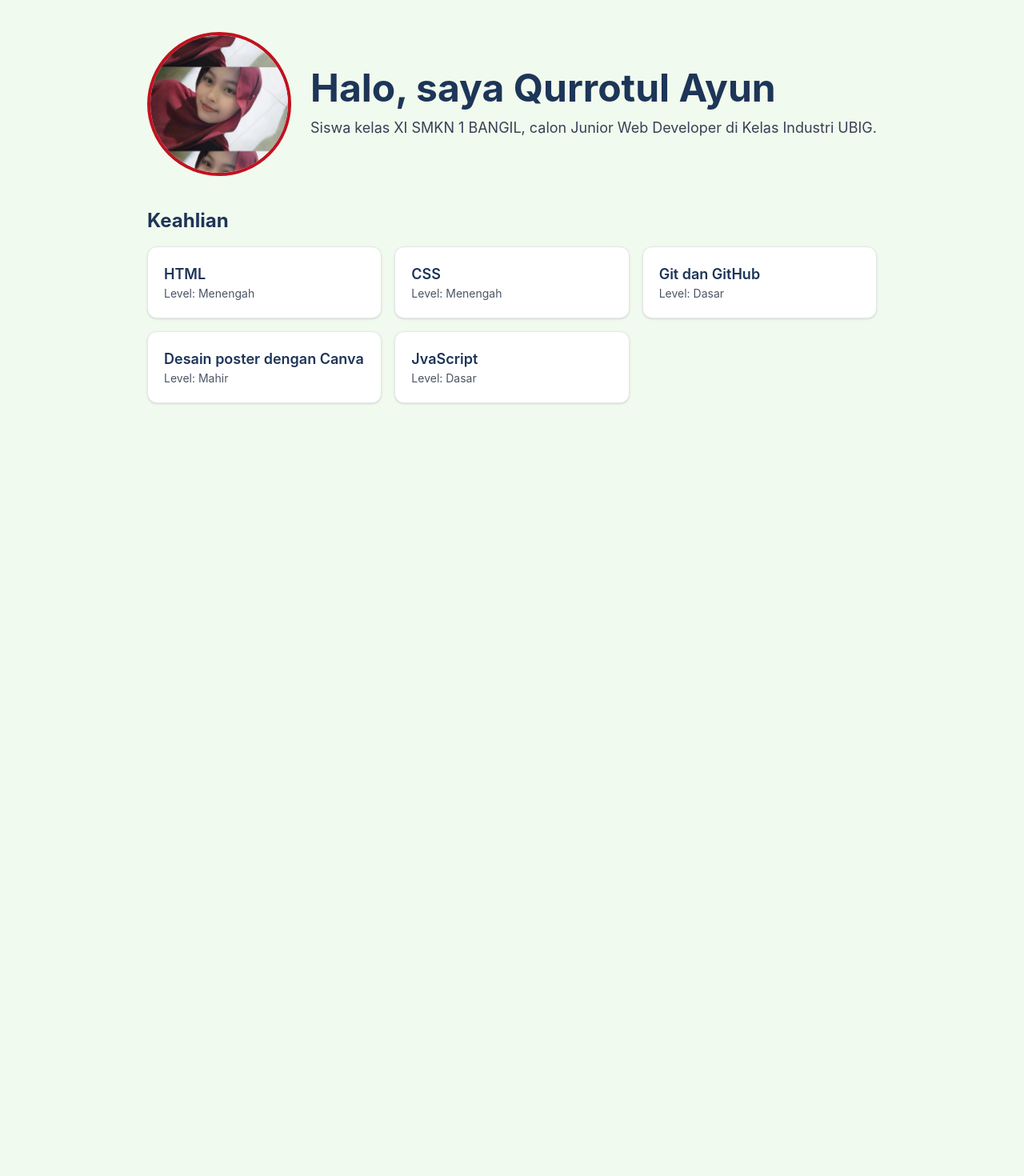
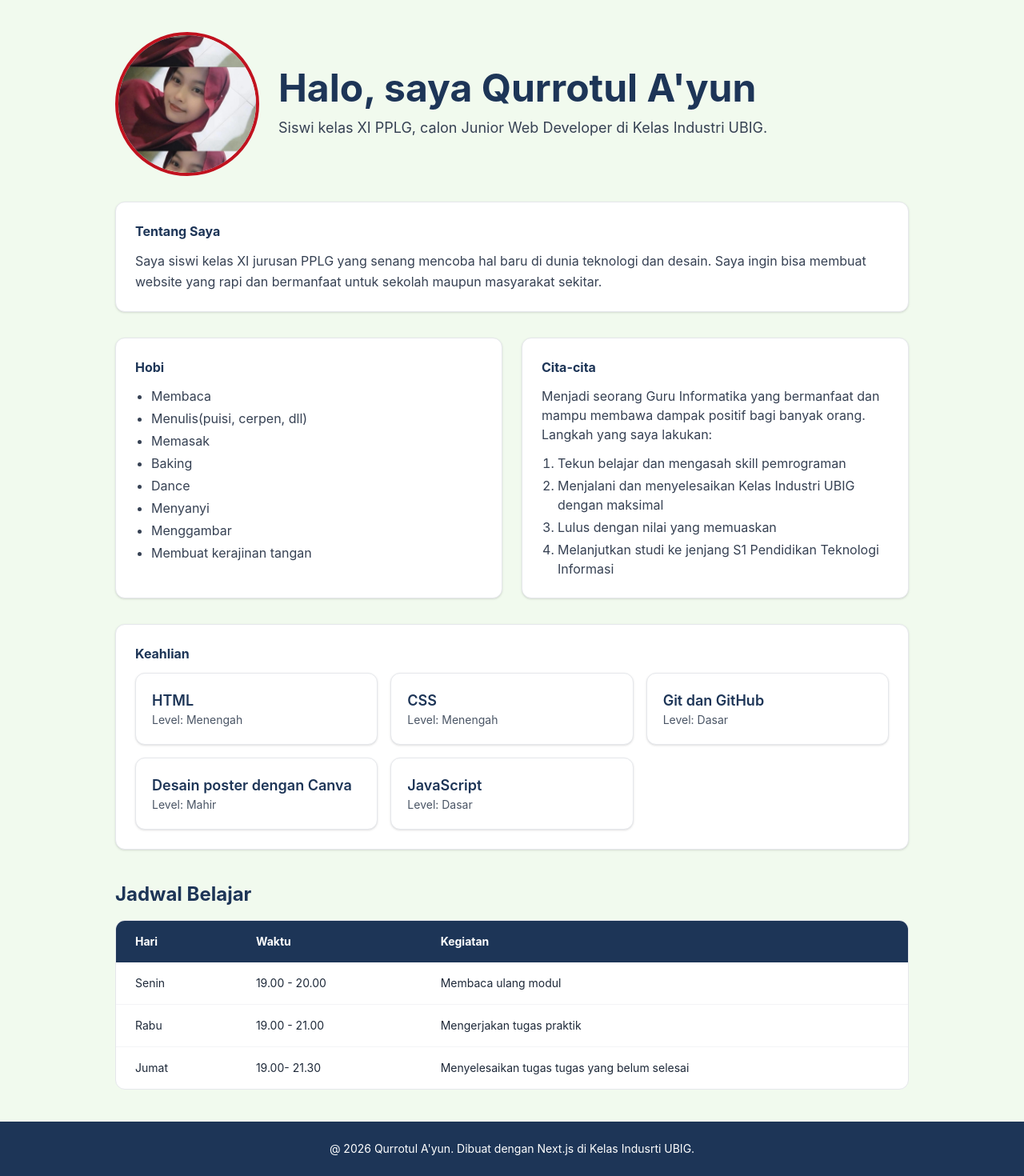
Before and after one commit to ayunqurrotul57-glitch/portofolio-next, a Next.js app: page / in a window 1280 px wide. Shown: the whole page at 80% size. Before the commit the page ends 800 px from the top, so only its background shows below. Built offline with nearby package versions, Linux system fonts and the light colour scheme.

Commit message:
feat: pindahkan isi beranda portofolio ke next.js

```diff
--- a/src/app/layout.js
+++ b/src/app/layout.js
@@ -1,5 +1,6 @@
 import { Geist, Geist_Mono } from "next/font/google";
 import "./globals.css";
+import Footer from "@/components/Footer";
 
 const geistSans = Geist({
   variable: "--font-geist-sans",
@@ -22,7 +23,12 @@ export default function RootLayout({ children }) {
       lang="en"
       className={`${geistSans.variable} ${geistMono.variable} h-full antialiased`}
     >
-      <body className="min-h-full flex flex-col bg-latar text-gray">{children}</body>
+      <body className="flex min-h-full flex-col bg-latar text-gray-800">
+        <div className="flex-grow">
+          {children}
+        </div>
+        <Footer />
+      </body>
     </html>
   );
 }
--- a/src/app/page.js
+++ b/src/app/page.js
@@ -1,31 +1,98 @@
 import Hero from "@/components/Hero";
+import Kartu from "@/components/kartu";
 import SkillCard from "@/components/SkillCard";
 
 const skills = [
   { nama: "HTML", level: "Menengah" },
-  { nama: "CSS", level: "Menengah"},
-  { nama: "Git dan GitHub", level: "Dasar"},
-  { nama: "Desain poster dengan Canva", level: "Mahir"},
-  { nama: "JvaScript", level: "Dasar"},
+  { nama: "CSS", level: "Menengah" },
+  { nama: "Git dan GitHub", level: "Dasar" },
+  { nama: "Desain poster dengan Canva", level: "Mahir" },
+  { nama: "JavaScript", level: "Dasar" },
+];
+
+const jadwalBelajar = [
+  { hari: "Senin", waktu: "19.00 - 20.00", kegiatan: "Membaca ulang modul" },
+  { hari: "Rabu", waktu: "19.00 - 21.00", kegiatan: "Mengerjakan tugas praktik" },
+  { hari: "Jumat", waktu: "19.00- 21.30", kegiatan: "Menyelesaikan tugas tugas yang belum selesai"},
 ];
 
 export default function Home() {
   return (
-    <main className="mx-auto max-w-5xl px-4 py-10">
+    <main className="mx-auto max-w-5xl space-y-8 px-4 py-10">
+      {/* Bagian Atas (Foto & Nama) */}
       <Hero
-      nama="Qurrotul Ayun"
-      tagline="Siswa kelas XI SMKN 1 BANGIL, calon Junior Web Developer di Kelas Industri UBIG."
+        nama="Qurrotul A'yun"
+        tagline="Siswi kelas XI PPLG, calon Junior Web Developer di Kelas Industri UBIG."
       />
 
-      <section className="mt-10">
-        <h2 className="mb-4 text-2xl font-bold text-utama">Keahlian</h2>
-        <div className="grid gap-4 md: grid-cols-3">
+      {/* Bagian Tentang Saya */}
+      <Kartu judul="Tentang Saya">
+        <p className="leading-relaxed text-gray-700">
+          Saya siswi kelas XI jurusan PPLG yang senang mencoba hal baru di dunia teknologi dan desain.
+          Saya ingin bisa membuat website yang rapi dan bermanfaat untuk sekolah maupun masyarakat sekitar.
+        </p>
+      </Kartu>
+
+      {/* Bagian Hobi & Cita-cita (2 Kolom Berdampingan) */}
+      <div className="grid gap-6 md:grid-cols-2">
+        <Kartu judul="Hobi">
+          <ul className="list-disc space-y-1 pl-5 text-gray-700">
+            <li>Membaca</li>
+            <li>Menulis(puisi, cerpen, dll)</li>
+            <li>Memasak</li>
+            <li>Baking</li>
+            <li>Dance</li>
+            <li>Menyanyi</li>
+            <li>Menggambar</li>
+            <li>Membuat kerajinan tangan</li>
+          </ul>
+        </Kartu>
+
+        <Kartu judul="Cita-cita">
+  <p className="mb-3 text-gray-700">
+    Menjadi seorang Guru Informatika yang bermanfaat dan mampu membawa dampak positif bagi banyak orang. Langkah yang saya lakukan:
+  </p>
+  <ol className="list-decimal space-y-1 pl-5 text-gray-700">
+    <li>Tekun belajar dan mengasah skill pemrograman</li>
+    <li>Menjalani dan menyelesaikan Kelas Industri UBIG dengan maksimal</li>
+    <li>Lulus dengan nilai yang memuaskan</li>
+    <li>Melanjutkan studi ke jenjang S1 Pendidikan Teknologi Informasi</li>
+  </ol>
+</Kartu>
+      </div>
+
+      {/* Bagian Keahlian (Dibungkus komponen Kartu agar seragam dengan Gambar 6.17) */}
+      <Kartu judul="Keahlian">
+        <div className="grid gap-4 md:grid-cols-3">
           {skills.map((skill) => (
-            <SkillCard key={skill.nama} nama={skill.nama}
-            level={skill.level}/>
+            <SkillCard key={skill.nama} nama={skill.nama} level={skill.level} />
           ))}
         </div>
-      </section>
+      </Kartu>
+
+      <section className="mt-10">
+  <h2 className="mb-4 text-2xl font-bold text-utama">Jadwal Belajar</h2>
+  <div className="overflow-hidden rounded-xl border border-gray-200 bg-white">
+    <table className="w-full text-left text-sm">
+      <thead className="bg-utama text-white">
+        <tr>
+          <th className="px-6 py-4">Hari</th>
+          <th className="px-6 py-4">Waktu</th>
+          <th className="px-6 py-4">Kegiatan</th>
+        </tr>
+      </thead>
+      <tbody className="divide-y divide-gray-100">
+        {jadwalBelajar.map((jadwal, index) => (
+          <tr key={index}>
+            <td className="px-6 py-4">{jadwal.hari}</td>
+            <td className="px-6 py-4">{jadwal.waktu}</td>
+            <td className="px-6 py-4">{jadwal.kegiatan}</td>
+          </tr>
+        ))}
+      </tbody>
+    </table>
+  </div>
+</section>
     </main>
   );
 }
--- /dev/null
+++ b/src/components/Footer.jsx
@@ -0,0 +1,9 @@
+export default function Footer() {
+    const tahun = new Date().getFullYear();
+
+    return(
+        <footer className="mt-auto bg-utama py-6 text-center text-sm text-white">
+            <p>@ {tahun} Qurrotul A'yun. Dibuat dengan Next.js di Kelas Indusrti UBIG.</p>
+        </footer>
+    );
+}
--- a/src/components/Hero.jsx
+++ b/src/components/Hero.jsx
@@ -6,6 +6,9 @@ export default function Hero ({nama, tagline}) {
             <img
         src="/profile.png"
         alt={`Foto profil ${nama}`}
+        width={180}
+        height={180}
+        loading="eager"
         className="rounded-full border-4 border-aksen object-cover w-[180px] h-[180px]"
 />
             <div>
--- /dev/null
+++ b/src/components/kartu.jsx
@@ -0,0 +1,8 @@
+export default function Kartu({ judul, children}) {
+    return (
+        <section className="rounded-xl border border-gray-200 bg-white p-6 shadow-sm">
+            <h2 className="mb-3 tect-2xl font-bold text-utama">{judul}</h2>
+            {children}
+        </section>
+    );
+}
```
